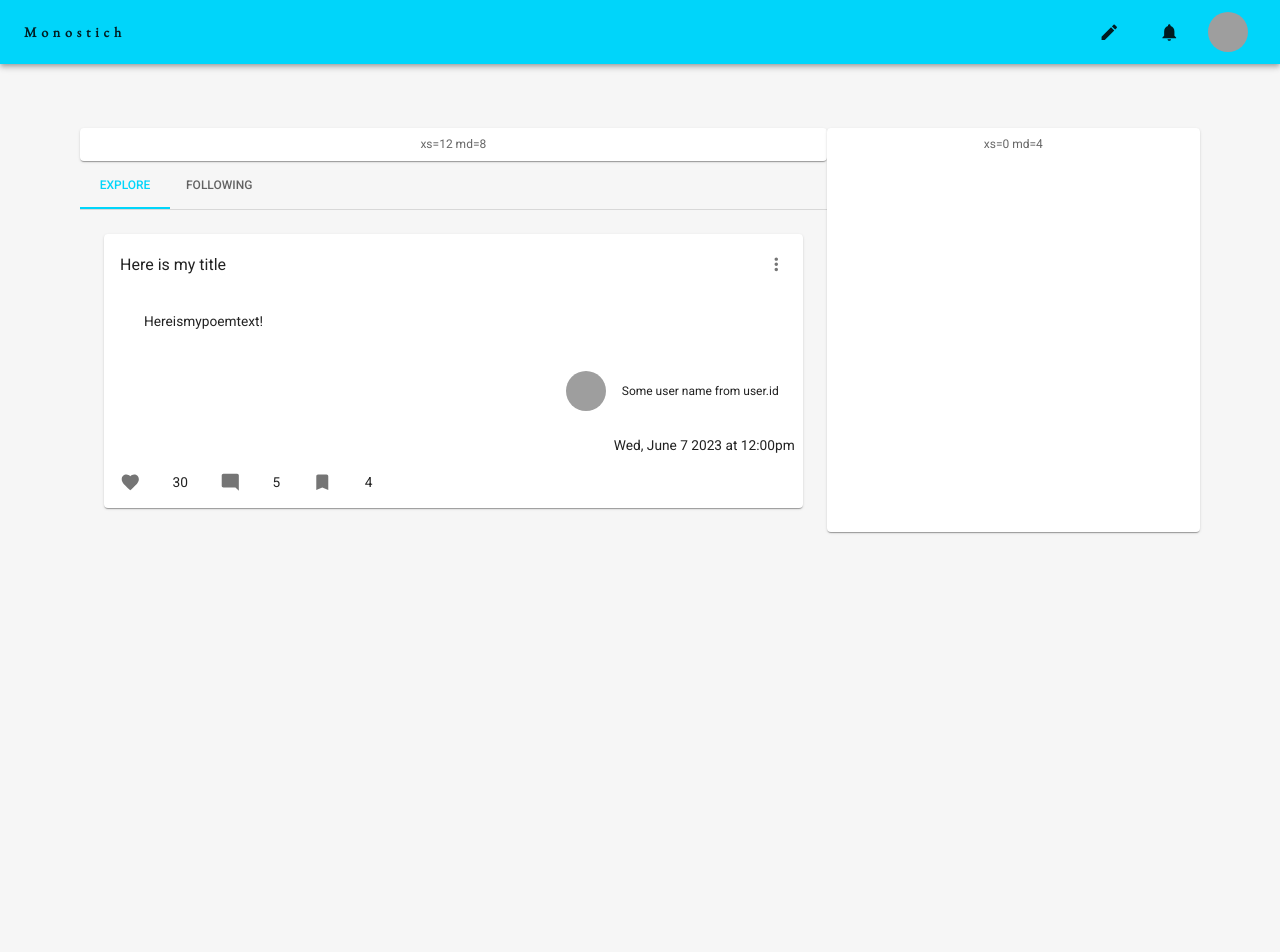
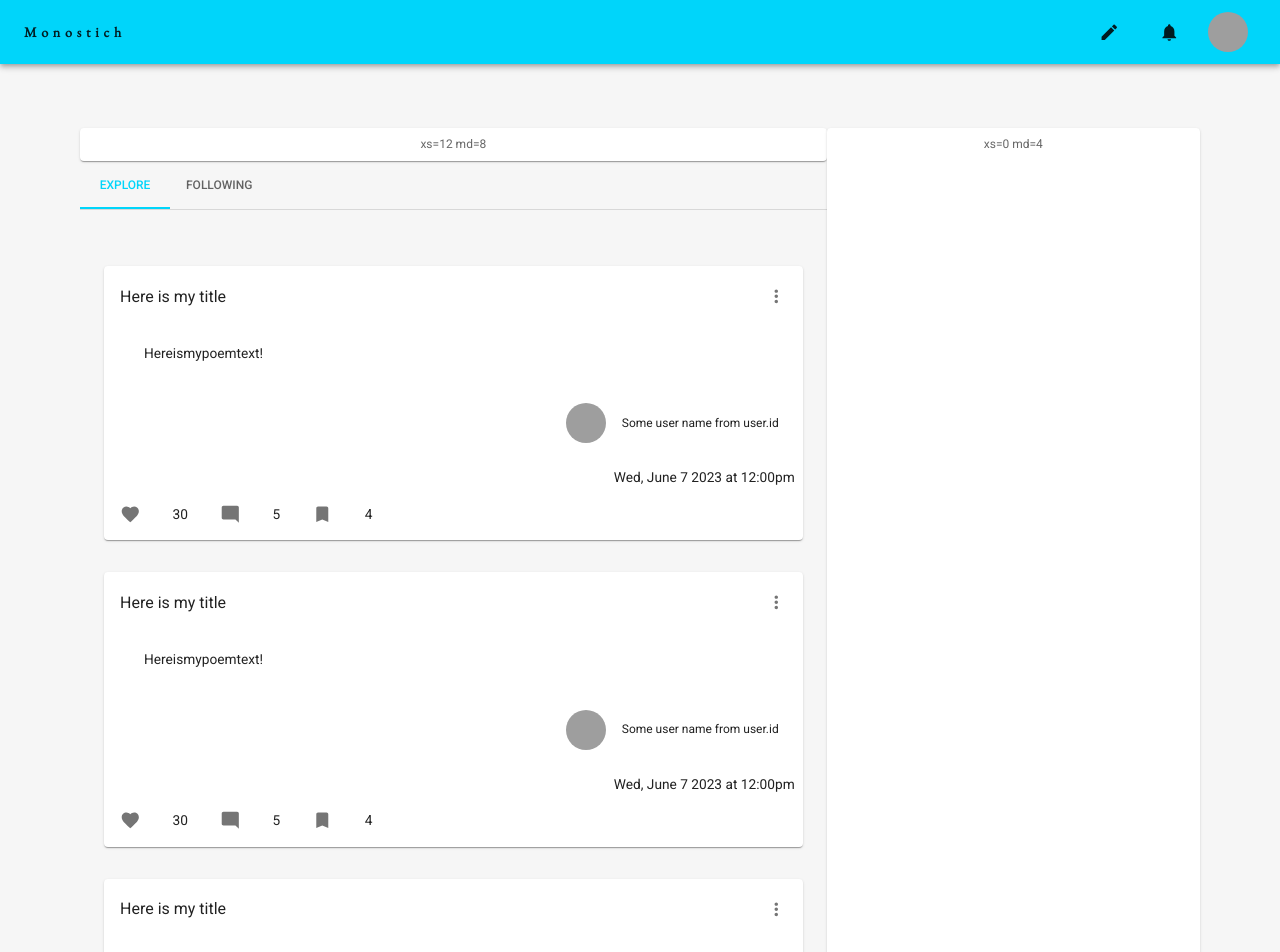
Before and after one commit to dingbat-weasel/monostich, a React (Create React App) app in the folder client/: page / in a window 1280 px wide. Shown: the top 952 px of the page. Before the commit the page ends 800 px from the top, so only its background shows below. Built offline with nearby package versions, Linux system fonts and the light colour scheme; grey boxes are pictures that could not be loaded.

Commit message:
poem card notes

```diff
--- a/client/src/components/PoemCard.jsx
+++ b/client/src/components/PoemCard.jsx
@@ -22,9 +22,16 @@ import BookmarkIcon from "@mui/icons-material/Bookmark";
 // Variable names will need to be changed to match data structures,
 // DS will need to be mapped over with map()
 
+// Actual styling of poem tile array
+// Cleanup of all styles
+
+// username clickable
+
+// animations on like, comment, save
+
 export default function PoemCard({ poem }) {
   return (
-    <Card sx={{ minWidth: 275 }}>
+    <Card sx={{ minWidth: 275, my: 4 }}>
       <CardHeader
         title={poem.poemTitle}
         action={
--- a/client/src/pages/Home/Main.jsx
+++ b/client/src/pages/Home/Main.jsx
@@ -76,6 +76,8 @@ export default function Main() {
       </Box>
       <TabPanel value={value} index={0}>
         <PoemCard poem={poem} />
+        <PoemCard poem={poem} />
+        <PoemCard poem={poem} />
       </TabPanel>
       <TabPanel value={value} index={1}>
         Item Two
```
